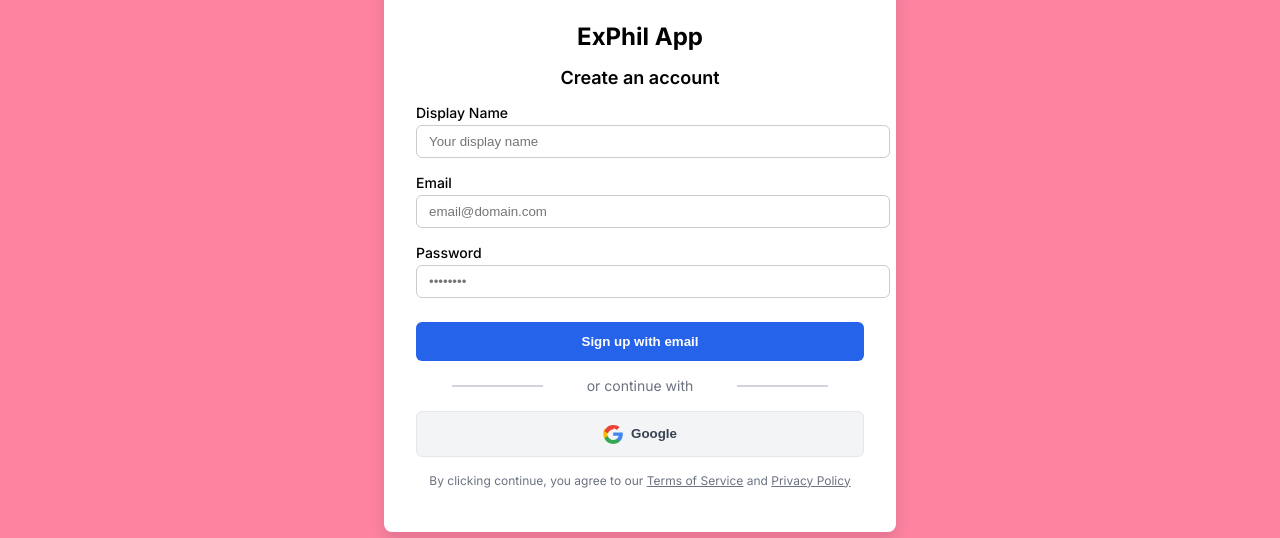
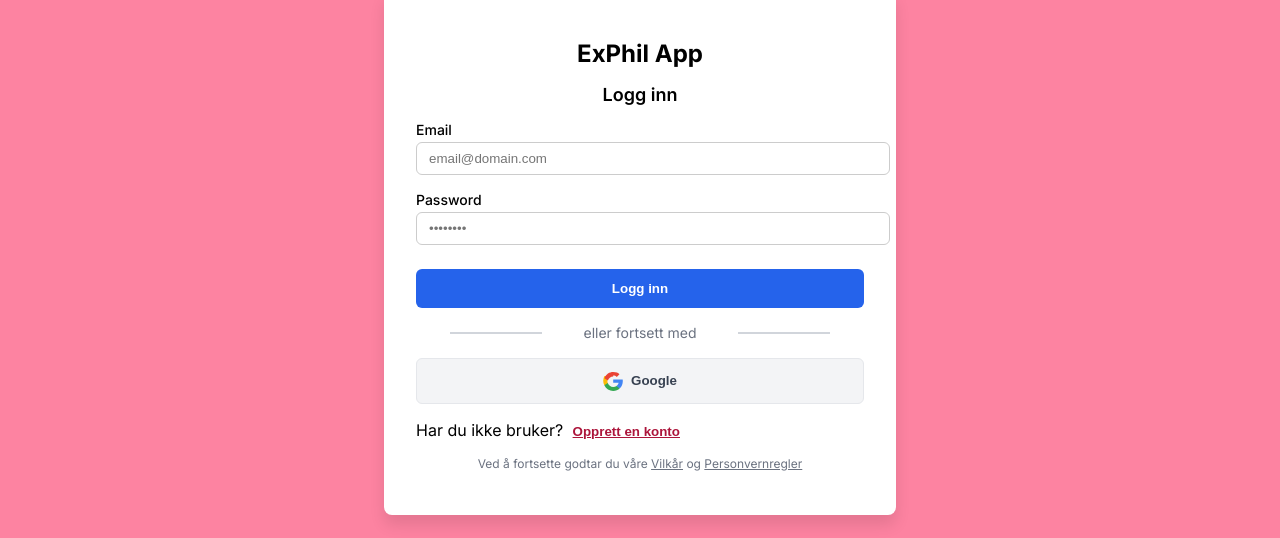
Before and after one commit to AndersMyrvang/BenniGarn, a Next.js app: page /login in a window 1280 px wide. Shown: the part 188-726 px from the top of the page. Built offline with nearby package versions, Linux system fonts and the light colour scheme; no server answers.

Commit message:
feat: implement email verification flow and user signup/login toggle

```diff
--- a/src/app/login/login.module.css
+++ b/src/app/login/login.module.css
@@ -131,3 +131,22 @@
   .terms a:hover {
     color: #2563eb;     /* ~ text-blue-600 */
   }
+
+  .linkButton {
+    background: none;
+    border: none;
+    color: rgb(172, 21, 59);
+    text-decoration: underline;
+    cursor: pointer;
+    font-weight: bold;
+    padding-left: 0.3rem;
+  }
+  .linkButton:hover {
+    color: rgb(251, 100, 138);
+  }
+  .linkButton:focus {
+    outline: none;
+  }
+  .linkButton:active {
+    color: rgb(251, 100, 138);
+  }
--- a/src/app/login/page.tsx
+++ b/src/app/login/page.tsx
@@ -9,26 +9,32 @@ import {
   createUserWithEmailAndPassword,
   GoogleAuthProvider,
   signInWithPopup,
+  signInWithEmailAndPassword,
   updateProfile,
+  sendEmailVerification,
 } from "firebase/auth";
-// Importer CSS-modulen i stedet for Tailwind
 import styles from "./login.module.css";
 
 export default function Home() {
   const router = useRouter();
   const [loading, setLoading] = useState(true);
+  const [isSignup, setIsSignup] = useState(false); // Toggle mode
   const [displayName, setDisplayName] = useState("");
   const [email, setEmail] = useState("");
   const [password, setPassword] = useState("");
 
+
   useEffect(() => {
     const unsubscribe = auth.onAuthStateChanged((user) => {
       if (user) {
-        router.push('/');
+        if (!user.emailVerified) {
+          alert("Du må bekrefte e-posten din før du kan bruke appen.");
+          return;
+        }
+        router.push("/");
       }
       setLoading(false);
     });
-
     return () => unsubscribe();
   }, [router]);
 
@@ -36,40 +42,63 @@ export default function Home() {
     return <div className={styles.container}>Loading...</div>;
   }
 
-  // Håndter registrering med e-post, display name og passord
   const handleSignUpWithEmail = async (e: React.FormEvent) => {
     e.preventDefault();
 
-    // Sørg for at display name er fylt ut
     if (!displayName.trim()) {
       alert("Display name is required!");
       return;
     }
 
+    if (password.length < 12 || !/[a-zA-Z]/.test(password)) {
+      alert("Passordet må være minst 12 tegn og inneholde bokstaver.");
+      return;
+    }
+
     try {
       const userCredential = await createUserWithEmailAndPassword(auth, email, password);
-      // Oppdater brukerprofilen med display name
       await updateProfile(userCredential.user, { displayName });
-      alert("Bruker opprettet!");
+
+      await setDoc(doc(db, "users", userCredential.user.uid), {
+        displayName,
+        email,
+        isAdmin: false,
+      });
+
+      await sendEmailVerification(userCredential.user);
+      alert("Bekreftelsesmail er sendt. Sjekk innboksen din.");
+      router.push("/verify");
+    } catch (error: any) {
+      alert(error.message);
+    }
+  };
+
+  const handleLoginWithEmail = async (e: React.FormEvent) => {
+    e.preventDefault();
+    try {
+      const userCredential = await signInWithEmailAndPassword(auth, email, password);
+
+      if (!userCredential.user.emailVerified) {
+        alert("Du må bekrefte e-posten din før du kan bruke appen.");
+        return;
+      }
+
       router.push("/");
     } catch (error: any) {
       alert(error.message);
     }
   };
 
-  // Håndter Google-pålogging
   const handleSignUpWithGoogle = async () => {
     const provider = new GoogleAuthProvider();
     try {
       const result = await signInWithPopup(auth, provider);
       const user = result.user;
 
-      // Sjekk om bruker finnes i Firestore allerede
       const userRef = doc(db, "users", user.uid);
       const userSnap = await getDoc(userRef);
 
       if (!userSnap.exists()) {
-        // Hvis ny bruker – legg til i Firestore
         await setDoc(userRef, {
           displayName: user.displayName || "",
           email: user.email,
@@ -88,10 +117,10 @@ export default function Home() {
     <div className={styles.container}>
       <div className={styles.card}>
         <h1 className={styles.title}>ExPhil App</h1>
-        <h2 className={styles.subtitle}>Create an account</h2>
+        <h2 className={styles.subtitle}>{isSignup ? "Opprett bruker" : "Logg inn"}</h2>
 
-        {/* Skjema for registrering med display name, e-post og passord */}
-        <form onSubmit={handleSignUpWithEmail} className={styles.form}>
+        <form onSubmit={isSignup ? handleSignUpWithEmail : handleLoginWithEmail} className={styles.form}>
+          {isSignup && (
             <div>
               <label htmlFor="displayName" className={styles.label}>
                 Display Name
@@ -106,6 +135,7 @@ export default function Home() {
                 required
               />
             </div>
+          )}
 
           <div>
             <label htmlFor="email" className={styles.label}>
@@ -138,43 +168,37 @@ export default function Home() {
           </div>
 
           <button type="submit" className={styles.button}>
-            Sign up with email
+            {isSignup ? "Opprett konto" : "Logg inn"}
           </button>
         </form>
 
-        {/* Eller fortsett med Google */}
         <div className={styles.hrContainer}>
           <hr className={styles.hr} />
-          <span className={styles.hrText}>or continue with</span>
+          <span className={styles.hrText}>eller fortsett med</span>
           <hr className={styles.hr} />
         </div>
 
         <button onClick={handleSignUpWithGoogle} className={styles.googleButton}>
           <svg className={styles.googleIcon} viewBox="0 0 533.5 544.3">
-            <path
-              fill="#4285F4"
-              d="M533.5 278.4c0-15.2-1.2-29.8-3.5-44.1H272v83.6h146.7c-6.4 34.8-25.2 64.1-53.6 83.6v69h86.9c50.6-46.6 81.5-115.3 81.5-192.1z"
-            />
-            <path
-              fill="#34A853"
-              d="M272 544.3c72.3 0 133-23.9 177.4-64.9l-86.9-69c-24.2 16.3-55.1 26-90.5 26-69 0-127.4-46.6-148.3-109.2H33.5v68.3C77.1 490.2 169.2 544.3 272 544.3z"
-            />
-            <path
-              fill="#FBBC05"
-              d="M123.7 326.5c-6.5-19.4-10.3-40.1-10.3-61.5 0-21.4 3.8-42.1 10.3-61.5V135h-90.2A271.8 271.8 0 0 0 0 265c0 44.2 10.5 86 29.2 123.5l94.5-62z"
-            />
-            <path
-              fill="#EA4335"
-              d="M272 124.1c37.4 0 71 12.9 97.5 38.2l73.1-73.1C412.4 50.1 351.6 27 272 27 169.2 27 77.1 81.1 33.5 194.9l94.5 62C144.6 194.3 203 147.7 272 147.7z"
-            />
+            <path fill="#4285F4" d="M533.5 278.4c0-15.2-1.2-29.8-3.5-44.1H272v83.6h146.7c-6.4 34.8-25.2 64.1-53.6 83.6v69h86.9c50.6-46.6 81.5-115.3 81.5-192.1z" />
+            <path fill="#34A853" d="M272 544.3c72.3 0 133-23.9 177.4-64.9l-86.9-69c-24.2 16.3-55.1 26-90.5 26-69 0-127.4-46.6-148.3-109.2H33.5v68.3C77.1 490.2 169.2 544.3 272 544.3z" />
+            <path fill="#FBBC05" d="M123.7 326.5c-6.5-19.4-10.3-40.1-10.3-61.5 0-21.4 3.8-42.1 10.3-61.5V135h-90.2A271.8 271.8 0 0 0 0 265c0 44.2 10.5 86 29.2 123.5l94.5-62z" />
+            <path fill="#EA4335" d="M272 124.1c37.4 0 71 12.9 97.5 38.2l73.1-73.1C412.4 50.1 351.6 27 272 27 169.2 27 77.1 81.1 33.5 194.9l94.5 62C144.6 194.3 203 147.7 272 147.7z" />
           </svg>
           Google
         </button>
 
+        <p className={styles.text}>
+          {isSignup ? "Har du allerede en bruker?" : "Har du ikke bruker?"}{" "}
+          <button className={styles.linkButton} onClick={() => setIsSignup(!isSignup)}>
+            {isSignup ? "Logg inn her" : "Opprett en konto"}
+          </button>
+        </p>
+
         <p className={styles.terms}>
-          By clicking continue, you agree to our{" "}
-          <a href="#">Terms of Service</a> and{" "}
-          <a href="#">Privacy Policy</a>
+          Ved å fortsette godtar du våre{" "}
+          <a href="#">Vilkår</a> og{" "}
+          <a href="#">Personvernregler</a>
         </p>
       </div>
     </div>
--- /dev/null
+++ b/src/app/verify/page.tsx
@@ -0,0 +1,52 @@
+"use client";
+
+import React, { useEffect, useState } from "react";
+import { useRouter } from "next/navigation";
+import { auth } from "@/firebase/config";
+import { sendEmailVerification } from "firebase/auth";
+import styles from "./verify.module.css";
+
+export default function VerifyPage() {
+  const router = useRouter();
+  const [emailSent, setEmailSent] = useState(false);
+
+  useEffect(() => {
+    const unsubscribe = auth.onAuthStateChanged((user) => {
+      if (user?.emailVerified) {
+        router.push("/");
+      }
+    });
+
+    return () => unsubscribe();
+  }, [router]);
+
+  const handleResend = async () => {
+    const user = auth.currentUser;
+    if (user && !user.emailVerified) {
+      try {
+        await sendEmailVerification(user);
+        setEmailSent(true);
+      } catch (error: any) {
+        alert("Noe gikk galt: " + error.message);
+      }
+    }
+  };
+
+  return (
+    <div className={styles.container}>
+      <h1 className={styles.title}>Bekreft e-posten din</h1>
+      <p className={styles.text}>
+        En bekreftelseslink er sendt til e-posten din. Klikk på linken i mailen for å aktivere kontoen din.
+      </p>
+      <p className={styles.text}>
+        Du kan lukke dette vinduet og logge inn etterpå.
+      </p>
+
+      <button className={styles.button} onClick={handleResend}>
+        Send bekreftelsesmail på nytt
+      </button>
+
+      {emailSent && <p className={styles.text}>Ny bekreftelsesmail sendt ✅</p>}
+    </div>
+  );
+}
--- /dev/null
+++ b/src/app/verify/verify.module.css
@@ -0,0 +1,39 @@
+.container {
+    min-height: 100vh;
+    background-color: rgb(250, 171, 190);
+    display: flex;
+    flex-direction: column;
+    justify-content: center;
+    align-items: center;
+    text-align: center;
+    font-family: sans-serif;
+    padding: 2rem;
+  }
+
+  .title {
+    font-size: 2.5rem;
+    color: rgb(172, 21, 59);
+    margin-bottom: 1rem;
+  }
+
+  .text {
+    font-size: 1.2rem;
+    color: #333;
+    max-width: 600px;
+  }
+
+  .button {
+    margin-top: 2rem;
+    padding: 1rem 2rem;
+    font-size: 1.1rem;
+    background-color: rgb(251, 115, 149);
+    color: white;
+    border: none;
+    border-radius: 1rem;
+    cursor: pointer;
+    box-shadow: 2px 2px 4px rgba(251, 100, 138, 1);
+  }
+
+  .button:hover {
+    background-color: rgb(251, 100, 138);
+  }
```
Lines whose indentation alone changed are shown as unchanged.
